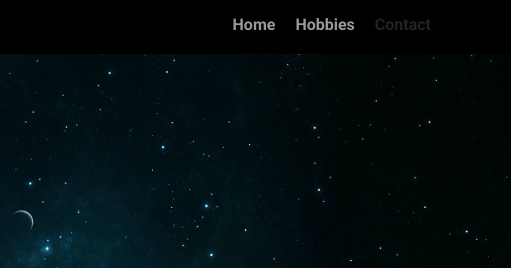
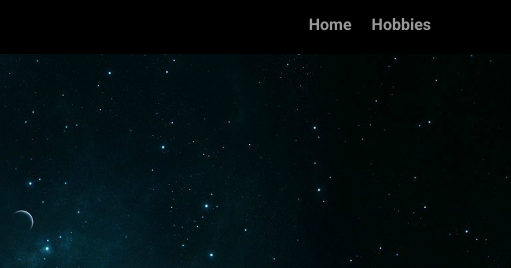
Before and after one commit to sdenham25/techdegree-project-1, a plain HTML site: page index.html in a window 1280 px wide. Shown: the top 268 px of the page, 769-1280 px from the left. Drawn offline with Linux system fonts and the light colour scheme; a web font is replaced by a local one.

Commit message:
Update index.html
removed index.html

```diff
--- a/index.html
+++ b/index.html
@@ -13,7 +13,6 @@
           <li class="name">Shawn</li>
           <li><a href="index.html">Home</a></li>
           <li><a href="hobbies.html">Hobbies</a></li>
-          <li><a href="Contact.html"></a>Contact</li>
         </ul>
       </nav>
 
```
